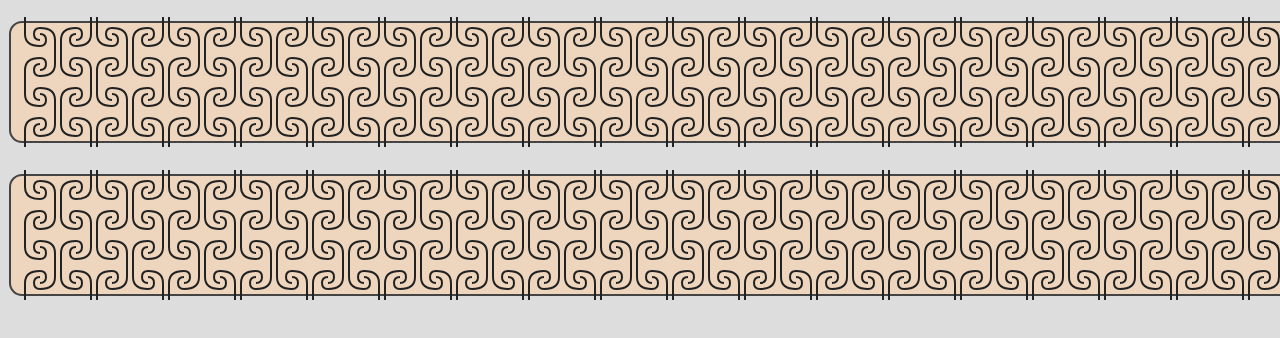
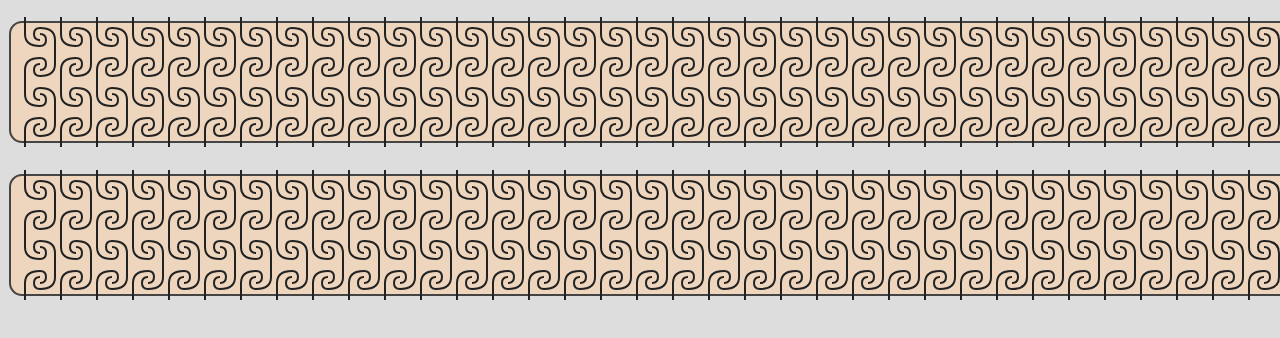
Before and after one commit to solenoid/living-hinge-3, a plain HTML site: page index.html in a window 1280 px wide. Shown: the part 62-400 px from the top of the page. Drawn offline with Linux system fonts and the light colour scheme.

Commit message:
different aligment

```diff
--- a/index.html
+++ b/index.html
@@ -39,8 +39,8 @@ let data3 = d3.range(bw2 * 4, width - bw, bw * 3);
 let data4 = d3.range(bw2 * 5, width - bw, bw * 3);
 data1 = data1.map(d => [[d, -bh2], [d, bh2], [d, bh]]);
 data2 = data2.map(d => [[d, 0], [d, bh]]);
-data3 = data3.map(d => [[d, 0], [d, bh]]);
-data4 = data4.map(d => [[d, -bh2], [d, bh2], [d, bh]]);
+data3 = data3.map(d => [[d, -bh2], [d, bh2], [d, bh]]);
+data4 = data4.map(d => [[d, 0], [d, bh]]);
 
 let margin = 5;
 let sv = d3
```
